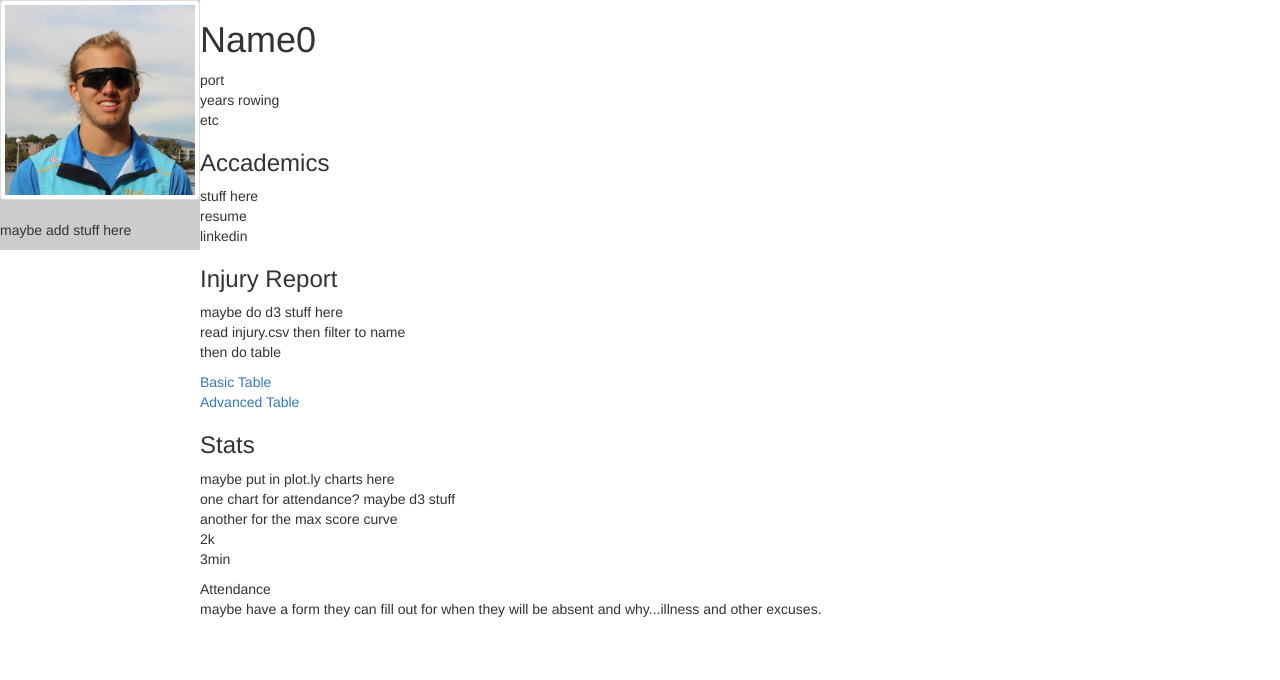
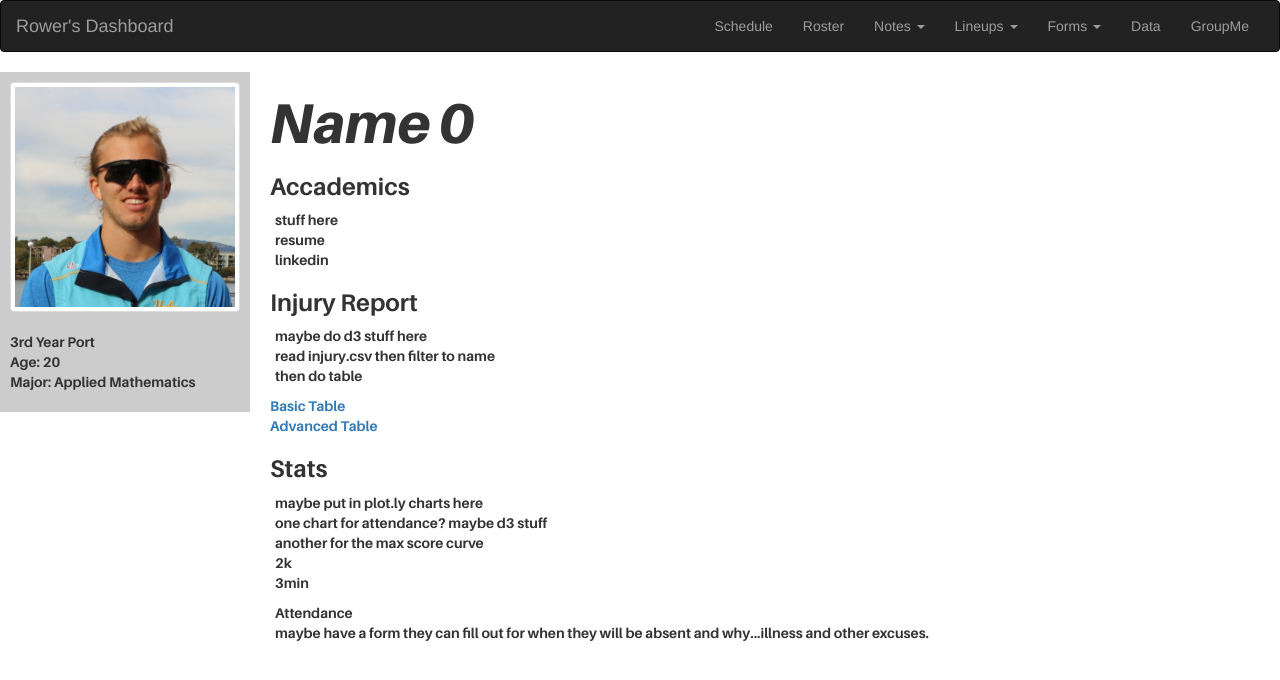
Before and after one commit to roddtalebi/roddtalebi.github.io, a PHP site: page /roster/Name0.html in a window 1280 px wide. Shown: the top 680 px of the page. Run offline with PHP 8.4, Linux system fonts and the light colour scheme; some libraries are stand-ins or nearby versions.

Commit message:
Fixed formatting in Roster and other pages

```diff
--- a/mystyle.css
+++ b/mystyle.css
@@ -9,7 +9,7 @@
 }
 @font-face {
   font-family: 'aileron';
-  src: url('Aileron-Bold.otf');
+  src: url('aileron/Aileron-Bold.otf');
 }
 
 /* Remove the navbar's default margin-bottom and rounded borders*/
--- a/navbar.html
+++ b/navbar.html
@@ -6,7 +6,7 @@
             <span class="icon-bar"></span>
             <span class="icon-bar"></span>
           </button>
-          <a class="navbar-brand" href="index.html">Rower's Dashboard</a>
+          <a class="navbar-brand" href="/index.html">Rower's Dashboard</a>
         </div>
         <div class="collapse navbar-collapse" id="myNavbar">
           <ul class="nav navbar-nav navbar-right">
@@ -16,7 +16,7 @@
               <a class="dropdown-toggle" data-toggle="dropdown" href="#">Notes
               <span class="caret"></span></a>
               <ul class="dropdown-menu">
-                <li><a href="#">Technique</a></li>
+                <li><a href="/technique.html">Technique</a></li>
                 <li><a href="#">Blog</a></li>
                 <li><a href="https://www.youtube.com/user/roddtalebi/videos?sort=dd&view=0&shelf_id=0">Videos</a></li>
               </ul>
--- a/roster/Name0.html
+++ b/roster/Name0.html
@@ -1,71 +1,95 @@
 <!DOCTYPE html>
 <html lang="en">
 <head>
-  <title>Roster-Name0</title>
+  <title>Roster - Name 0</title>
+  <meta http-equiv="description" content="Description of this page" />
   <meta charset="utf-8">
   <meta name="viewport" content="width=device-width, initial-scale=1">
+  <link rel="stylesheet" type="text/css" href="../mystyle.css">
   <link rel="stylesheet" href="https://maxcdn.bootstrapcdn.com/bootstrap/3.3.7/css/bootstrap.min.css">
-  <script src="https://ajax.googleapis.com/ajax/libs/jquery/3.1.1/jquery.min.js"></script>
+  <script src="https://ajax.googleapis.com/ajax/libs/jquery/3.2.0/jquery.min.js"></script>
   <script src="https://maxcdn.bootstrapcdn.com/bootstrap/3.3.7/js/bootstrap.min.js"></script>
+  <script src="https://use.fontawesome.com/5dc3709a8c.js"></script>
+  <script>
+    $(function(){
+    $("#nav-placeholder").load("../navbar.html");
+    $("#footer-placeholder").load("../footer.html")
+  });
+  </script>
 
+  <!-- Custom CSS -->
   <style>
-	#page {
-	    margin-left: 200px;
+  #bod {
+    margin-left: 250px;
     background-color: #F0F0F0;
-	}
+    font-family: "aileron"; }
   #maincontent {
+    margin:0;
+    padding-left: 20px;
     float: right;
+    width: 100%; }
+  #subtext {
+    padding-left: 5px; }
+  #headshot {
+    margin:0;
+    padding:10px;
+    float: left;
+    width: 250px;
+    margin-left: -250px;
+    background-color: #CCCCCC; }
+  #title {
+    font-size: 400%;
+    font-family: "aileronHI"; }
+  #new {
     width: 100%;
-	}
-	#headshot {
-	    float: left;
-	    width: 200px;
-	    margin-left: -200px;
-	    background-color: #CCCCCC;
+    margin:0;
   }
   </style>
-
 </head>
-<body>
-
-<div id="page">
 
 
+<body>
+<!-- Nav Bar -->
+<div id="nav-placeholder"></div>
+
+<div id="bod">
   <div id="maincontent">
+
     <div id="rowinginfo">
-        	<h1>Name0</h1>
-        	<p>port<br>years rowing<br>etc</p>
+      <h1 id="title">Name 0</h1>
     </div>
+
     <div id="accademic stuff">
-        	<h3>Accademics</h2>
-        	<p>stuff here<br>resume<br>linkedin</p>
+      <h3>Accademics</h3>
+      <p id="subtext">stuff here<br>resume<br>linkedin</p>
     </div>
+
     <div id="injuryreport">
-        	<h3>Injury Report</h2>
-        	<p>maybe do d3 stuff here<br>read injury.csv then filter to name<br>then do table</p>
+      <h3>Injury Report</h3>
+      <p id="subtext">maybe do d3 stuff here<br>read injury.csv then filter to name<br>then do table</p>
       <a href="http://bl.ocks.org/ndarville/7075823">Basic Table</a>
       <br>
       <a href="http://bl.ocks.org/ndarville/7241320">Advanced Table</a>
     </div>
-        <div id="Stats">
+
+    <div id="Statistics">
       <h3>Stats</h3>
-        	<p>maybe put in plot.ly charts here<br>one chart for attendance? maybe d3 stuff<br>another for the max score curve<br>2k<br>3min</p>
-        	<p>Attendance<br>maybe have a form they can fill out for when they will be absent and why...illness and other excuses.
+      <p id="subtext">maybe put in plot.ly charts here<br>one chart for attendance? maybe d3 stuff<br>another for the max score curve<br>2k<br>3min</p>
+      <p id="subtext">Attendance<br>maybe have a form they can fill out for when they will be absent and why...illness and other excuses.</p>
     </div>
   </div>
 
+  <!-- Side Bar -->
   <div id="headshot">
     <div class="thumbnail">
       <img src="../images/lucas.jpeg" alt="Name0d" style="width:100%">
     </div>
-	    <p>maybe add stuff here</p>
+    <p>3rd Year Port<br>
+      Age: 20<br>
+      Major: Applied Mathematics
+    </p>
   </div>
 </div>
 
-
-
-
-
-</div>
 </body>
 </html>
```
Also changed, not shown: index.html (+20 -34 lines), roster.html (+11 -3 lines), technique.html (added, +47 -0 lines). Lines whose indentation alone changed are shown as unchanged.
